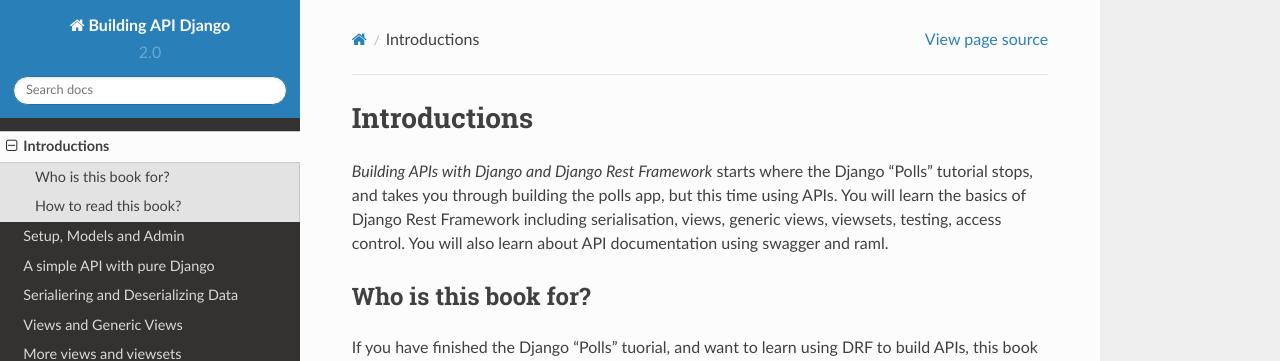
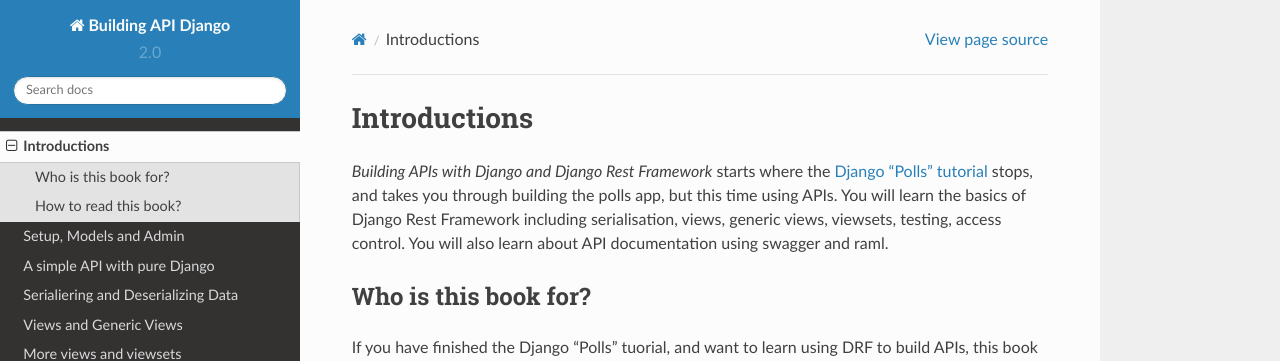
Before and after one commit to agiliq/building-api-django, a Sphinx documentation site: the page built from docs/introduction.rst, in a window 1280 px wide. Shown: the top 361 px of the page. Built offline with Sphinx 7.4.7 and the Read the Docs theme 2.0.0, drawn with Linux system fonts in a browser that asks for light colours; part of the change alters nothing that is shown.

```diff
--- a/docs/introduction.rst
+++ b/docs/introduction.rst
@@ -1,7 +1,7 @@
 Introductions
 =================
 
-*Building APIs with Django and Django Rest Framework* starts where the Django "Polls" tutorial stops, and takes you through building the polls app, but this time using APIs. You will learn the basics of Django Rest Framework including serialisation, views, generic views, viewsets, testing, access control. You will also learn about API documentation using swagger and raml.
+*Building APIs with Django and Django Rest Framework* starts where the `Django "Polls" tutorial <https://docs.djangoproject.com/en/2.0/intro/tutorial01/>`_ stops, and takes you through building the polls app, but this time using APIs. You will learn the basics of Django Rest Framework including serialisation, views, generic views, viewsets, testing, access control. You will also learn about API documentation using swagger and raml.
 
 Who is this book for?
 -------------------------
```
